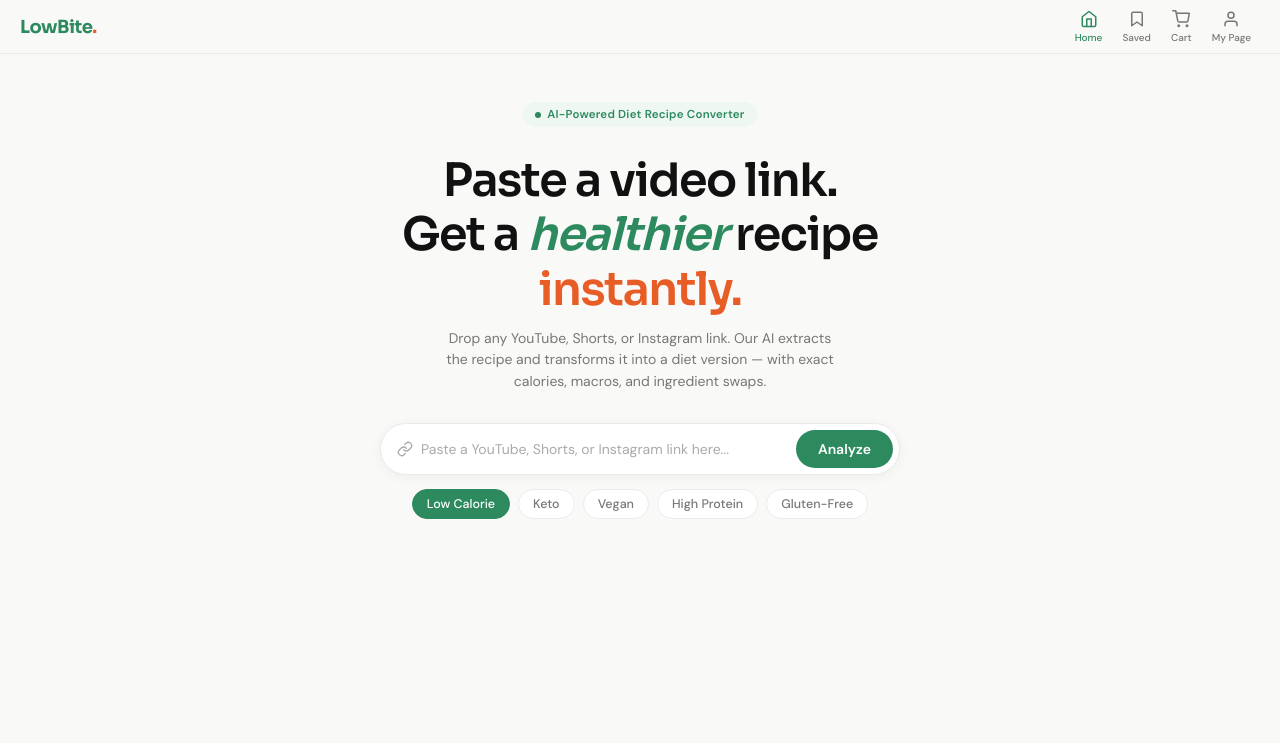
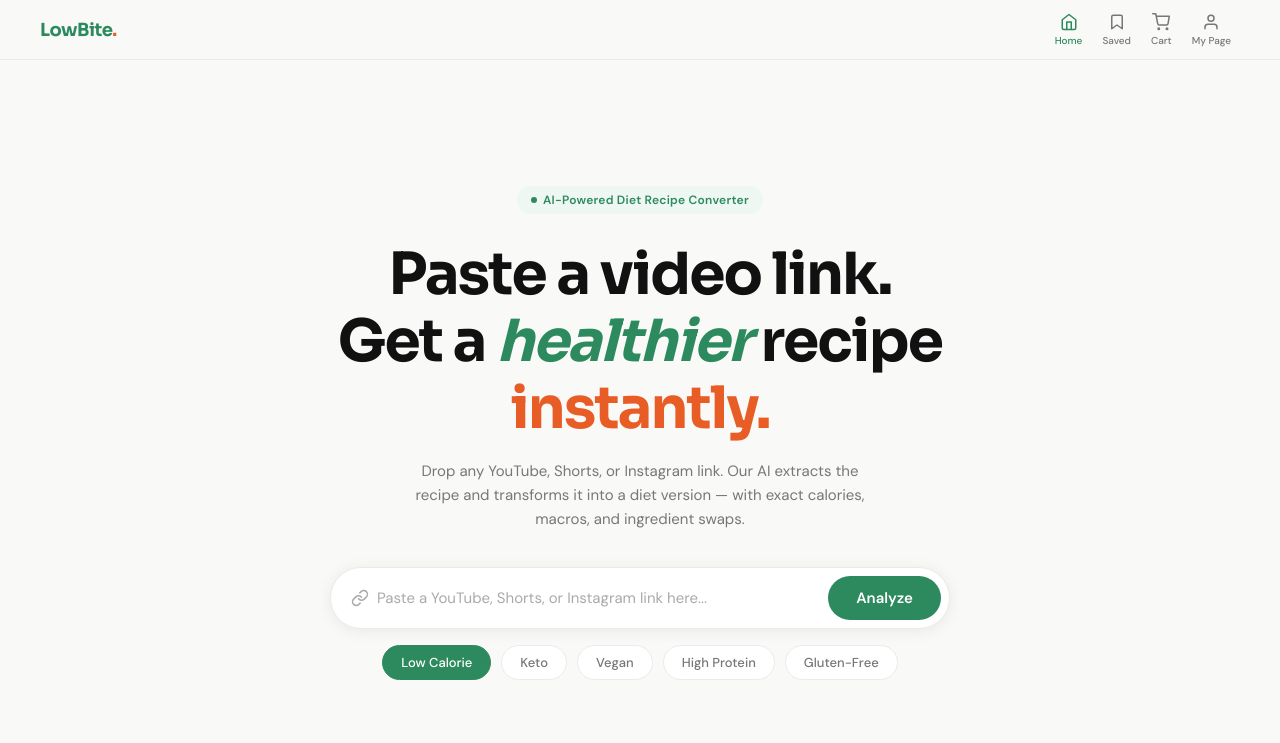
Before and after one commit to yoonahnam/Lowbite, a website: page index.html in a window 1280 px wide. Drawn offline with Linux system fonts and the light colour scheme.

Commit message:
fix layout and back button

```diff
--- a/index.html
+++ b/index.html
@@ -29,7 +29,7 @@
 body{font-family:'DM Sans',sans-serif;background:var(--bg);color:var(--text-primary);min-height:100vh;display:flex;flex-direction:column}
 
 /* NAV */
-nav{position:sticky;top:0;z-index:200;background:rgba(249,249,247,0.92);backdrop-filter:blur(14px);border-bottom:1px solid var(--border);display:flex;align-items:center;justify-content:space-between;padding:0 20px;height:54px}
+nav{position:sticky;top:0;z-index:200;background:rgba(249,249,247,0.92);backdrop-filter:blur(14px);border-bottom:1px solid var(--border);display:flex;align-items:center;justify-content:space-between;padding:0 40px;height:60px}
 .logo{font-family:'Sora',sans-serif;font-weight:700;font-size:18px;color:var(--green);letter-spacing:-0.5px;cursor:pointer}
 .logo span{color:var(--accent)}
 .nav-icons{display:flex;gap:2px}
@@ -45,23 +45,24 @@ nav{position:sticky;top:0;z-index:200;background:rgba(249,249,247,0.92);backdrop
 .page.active{display:flex;flex-direction:column}
 
 /* ── HOME ── */
-#home-page{align-items:center;padding:48px 20px 40px}
-.pill-tag{display:inline-flex;align-items:center;gap:6px;background:var(--green-light);color:var(--green);font-size:11.5px;font-weight:600;padding:5px 12px;border-radius:100px;margin-bottom:26px;letter-spacing:.02em}
+#home-page{align-items:center;padding:0;justify-content:center;min-height:calc(100vh - 54px)}
+.home-inner{display:flex;flex-direction:column;align-items:center;width:100%;max-width:860px;padding:60px 40px 60px;margin:0 auto}
+.pill-tag{display:inline-flex;align-items:center;gap:6px;background:var(--green-light);color:var(--green);font-size:12px;font-weight:600;padding:6px 14px;border-radius:100px;margin-bottom:28px;letter-spacing:.02em}
 .pill-tag::before{content:'';width:6px;height:6px;background:var(--green);border-radius:50%}
-.hero-headline{font-family:'Sora',sans-serif;font-weight:600;font-size:clamp(26px,5vw,46px);line-height:1.18;text-align:center;max-width:560px;letter-spacing:-.03em;margin-bottom:12px}
+.hero-headline{font-family:'Sora',sans-serif;font-weight:700;font-size:clamp(32px,5vw,58px);line-height:1.15;text-align:center;max-width:700px;letter-spacing:-.03em;margin-bottom:16px}
 .hl-green{color:var(--green);font-style:italic}
 .hl-accent{color:var(--accent)}
-.hero-sub{text-align:center;font-size:14px;color:var(--text-secondary);max-width:400px;line-height:1.55;margin-bottom:30px}
-.input-row{display:flex;align-items:center;background:var(--surface);border:1.5px solid var(--border);border-radius:100px;padding:6px 6px 6px 16px;width:100%;max-width:520px;gap:8px;transition:border-color .15s,box-shadow .15s;margin-bottom:14px;box-shadow:0 2px 12px rgba(0,0,0,.05)}
-.input-row:focus-within{border-color:var(--green);box-shadow:0 0 0 3px rgba(45,138,94,.12)}
-.input-row>svg{color:var(--text-muted);flex-shrink:0;width:16px;height:16px}
-.input-row input{flex:1;border:none;outline:none;background:transparent;font-family:'DM Sans',sans-serif;font-size:14px;color:var(--text-primary)}
+.hero-sub{text-align:center;font-size:15px;color:var(--text-secondary);max-width:480px;line-height:1.6;margin-bottom:36px}
+.input-row{display:flex;align-items:center;background:var(--surface);border:1.5px solid var(--border);border-radius:100px;padding:8px 8px 8px 20px;width:100%;max-width:620px;gap:8px;transition:border-color .15s,box-shadow .15s;margin-bottom:16px;box-shadow:0 2px 16px rgba(0,0,0,.07)}
+.input-row:focus-within{border-color:var(--green);box-shadow:0 0 0 4px rgba(45,138,94,.12)}
+.input-row>svg{color:var(--text-muted);flex-shrink:0;width:18px;height:18px}
+.input-row input{flex:1;border:none;outline:none;background:transparent;font-family:'DM Sans',sans-serif;font-size:15px;color:var(--text-primary)}
 .input-row input::placeholder{color:var(--text-muted)}
-.btn-analyze{background:var(--green);color:#fff;border:none;border-radius:100px;padding:10px 22px;font-family:'DM Sans',sans-serif;font-size:14px;font-weight:600;cursor:pointer;transition:background .15s,transform .1s;white-space:nowrap}
+.btn-analyze{background:var(--green);color:#fff;border:none;border-radius:100px;padding:12px 28px;font-family:'DM Sans',sans-serif;font-size:15px;font-weight:600;cursor:pointer;transition:background .15s,transform .1s;white-space:nowrap}
 .btn-analyze:hover{background:#246e4b}
 .btn-analyze:active{transform:scale(.97)}
-.diet-filters{display:flex;gap:8px;flex-wrap:wrap;justify-content:center}
-.filter-chip{border:1.5px solid var(--border);background:var(--surface);border-radius:100px;padding:6px 14px;font-size:12.5px;font-weight:500;color:var(--text-secondary);cursor:pointer;transition:all .15s;user-select:none}
+.diet-filters{display:flex;gap:10px;flex-wrap:wrap;justify-content:center}
+.filter-chip{border:1.5px solid var(--border);background:var(--surface);border-radius:100px;padding:8px 18px;font-size:13px;font-weight:500;color:var(--text-secondary);cursor:pointer;transition:all .15s;user-select:none}
 .filter-chip:hover{border-color:var(--green);color:var(--green)}
 .filter-chip.active{background:var(--green);color:#fff;border-color:var(--green)}
 
@@ -383,6 +384,7 @@ select.form-input{appearance:none;background:var(--surface);cursor:pointer;paddi
 
 <!-- ══ HOME ══ -->
 <div class="page active" id="home-page">
+  <div class="home-inner">
     <div class="pill-tag">AI-Powered Diet Recipe Converter</div>
     <h1 class="hero-headline">Paste a video link.<br>Get a <span class="hl-green">healthier</span> recipe <span class="hl-accent">instantly.</span></h1>
     <p class="hero-sub">Drop any YouTube, Shorts, or Instagram link. Our AI extracts the recipe and transforms it into a diet version — with exact calories, macros, and ingredient swaps.</p>
@@ -397,6 +399,7 @@ select.form-input{appearance:none;background:var(--surface);cursor:pointer;paddi
       <div class="filter-chip" onclick="toggleChip(this)">Vegan</div>
       <div class="filter-chip" onclick="toggleChip(this)">High Protein</div>
       <div class="filter-chip" onclick="toggleChip(this)">Gluten-Free</div>
+    </div>
   </div>
 </div>
 
@@ -1373,6 +1376,12 @@ import('https://www.gstatic.com/firebasejs/10.12.2/firebase-app.js').then(({ ini
   ]);
 }).then(([app, { getAuth, GoogleAuthProvider, signInWithPopup, onAuthStateChanged, signOut: fbSignOut }]) => {
 
+  // 브라우저 뒤로가기 방지
+  history.pushState(null, '', location.href);
+  window.addEventListener('popstate', () => {
+    history.pushState(null, '', location.href);
+  });
+
   const auth = getAuth(app);
   window._firebaseAuth = auth;
   const provider = new GoogleAuthProvider();
```
Lines whose indentation alone changed are shown as unchanged.
